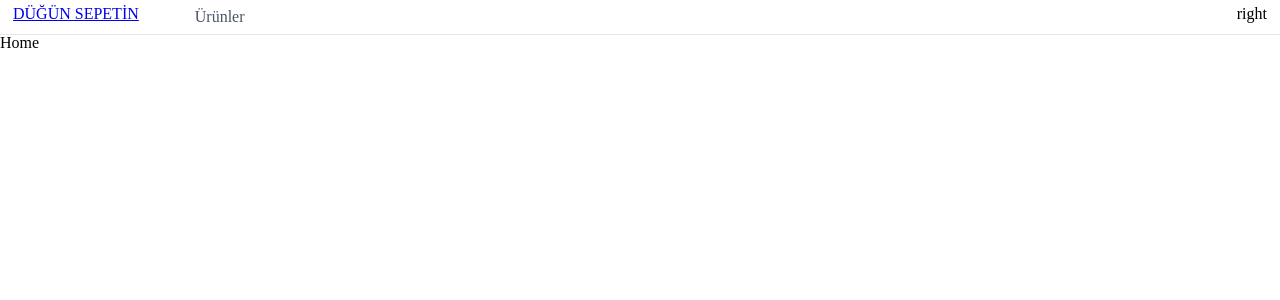
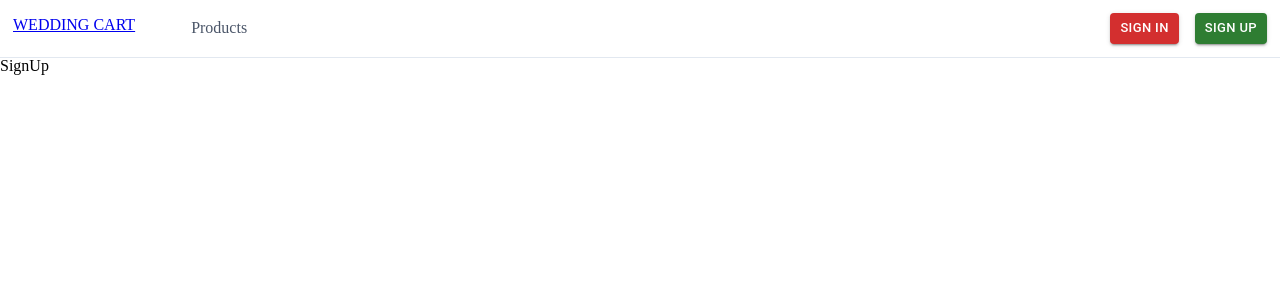
Before and after one commit to Muhammed-Halid-Gamze/ecommerce-app, a React (Create React App) app: page /signup in a window 1280 px wide. Shown: the top 300 px of the page. Built offline with nearby package versions, Linux system fonts and the light colour scheme.

Commit message:
ecommerce-app start

```diff
--- a/package.json
+++ b/package.json
@@ -3,6 +3,9 @@
   "version": "0.1.0",
   "private": true,
   "dependencies": {
+    "@emotion/react": "^11.9.0",
+    "@emotion/styled": "^11.8.1",
+    "@mui/material": "^5.6.3",
     "@testing-library/jest-dom": "^5.16.4",
     "@testing-library/react": "^13.1.1",
     "@testing-library/user-event": "^13.5.0",
--- a/src/App.css
+++ b/src/App.css
@@ -1,38 +1,3 @@
-.App {
-  text-align: center;
-}
-
-.App-logo {
-  height: 40vmin;
-  pointer-events: none;
-}
-
-@media (prefers-reduced-motion: no-preference) {
-  .App-logo {
-    animation: App-logo-spin infinite 20s linear;
-  }
-}
-
-.App-header {
-  background-color: #282c34;
-  min-height: 100vh;
-  display: flex;
-  flex-direction: column;
-  align-items: center;
-  justify-content: center;
-  font-size: calc(10px + 2vmin);
-  color: white;
-}
-
-.App-link {
-  color: #61dafb;
-}
-
-@keyframes App-logo-spin {
-  from {
-    transform: rotate(0deg);
-  }
-  to {
-    transform: rotate(360deg);
-  }
-}
+.content{
+  padding: 15px 15px;
+};
--- a/src/App.js
+++ b/src/App.js
@@ -1,8 +1,10 @@
+import React from "react";
+import {Routes, Route, Link } from "react-router-dom";
+import Home from "./pages/Auth/Home";
+import Navbar from "./components/Navbar/Navbar";
 import "./App.css";
-import React from "react";
-import { Routes, Route, Link } from "react-router-dom";
-import Home from "./components/Home";
-import Navbar from "./components/Navbar/Navbar";
+import SignIn from "./pages/Auth/SignIn/SignIn";
+import SignUp from "./pages/Auth/SıgnUp/SignUp";
 
 function App() {
   return (
@@ -10,10 +12,16 @@ function App() {
       <div>
 
         <Navbar />
-        <Home/>
-        <Routes>
-          <Route path="/" component={Home} />
-        </Routes>
+
+        <div id="content">
+
+          <Routes>
+            <Route path="/" exact element={<Home/>} />
+            <Route path="signin" element={<SignIn/>} />
+            <Route path="signup" element={<SignUp/>} />
+          </Routes>
+        </div>
+
       </div>
     </>
   );
--- a/src/components/Navbar/Navbar.js
+++ b/src/components/Navbar/Navbar.js
@@ -1,20 +1,33 @@
 import React from "react";
 import { Link } from "react-router-dom";
-import styles from "./styles.module.css"
+import styles from "./styles.module.css";
+import Stack from '@mui/material/Stack';
+import Button from '@mui/material/Button';
+
 const Navbar = () => {
   return (
     <nav className={styles.nav}>
       <div className={styles.left}>
         <div className="logo">
-          <Link to="/">DÜĞÜN SEPETİN</Link>
+          <Link to="/">WEDDING CART</Link>
         </div>
         <ul className={styles.menu}>
           <li>
-            <Link to="/">Ürünler</Link>
+            <Link to="/">Products</Link>
           </li>
         </ul>
       </div>
-      <div className="right">right</div>
+      <div className="right">
+        <Stack spacing={2} direction="row" >
+          <Link to="/signin" >
+          <Button size ="small" variant="contained" color="error" >SIGN IN </Button>
+          </Link>
+          <Link to="/signup" underline="none">
+          <Button size ="small" variant="contained" color="success" >SIGN UP</Button>
+          </Link>
+
+        </Stack>
+      </div>
     </nav>
   );
 };
--- a/src/components/Navbar/styles.module.css
+++ b/src/components/Navbar/styles.module.css
@@ -4,6 +4,7 @@
     justify-content: space-between;
     border-bottom: solid 1px #e2e8f0;
     line-height: 2px;
+    align-items: center;
 }
 
 .nav .left {
--- a/src/index.js
+++ b/src/index.js
@@ -6,12 +6,14 @@ import App from './App';
 import reportWebVitals from './reportWebVitals';
 import { BrowserRouter } from "react-router-dom";
 
+
 const root = ReactDOM.createRoot(document.getElementById('root'));
 root.render(
   <React.StrictMode>
-    <BrowserRouter>
+  <BrowserRouter>
      <App />
-    </BrowserRouter>
+  </BrowserRouter>
+
   </React.StrictMode>
 );
 
--- /dev/null
+++ b/src/pages/Auth/SignIn/SignIn.js
@@ -0,0 +1,11 @@
+import React from 'react'
+
+const SignIn = () => {
+  return (
+    <div>
+        <h2>SignIn</h2>
+    </div>
+  )
+}
+
+export default SignIn
--- /dev/null
+++ b/src/pages/Auth/SıgnUp/SignUp.js
@@ -0,0 +1,11 @@
+import React from 'react'
+
+const SignUp = () => {
+  return (
+    <div>
+        <h2>SignUp</h2>
+    </div>
+  )
+}
+
+export default SignUp
```
Also changed, not shown: src/pages/Auth/Home.js (renamed from src/components/Home.js), 1 other file (tests, documents, lock files or other folders).
